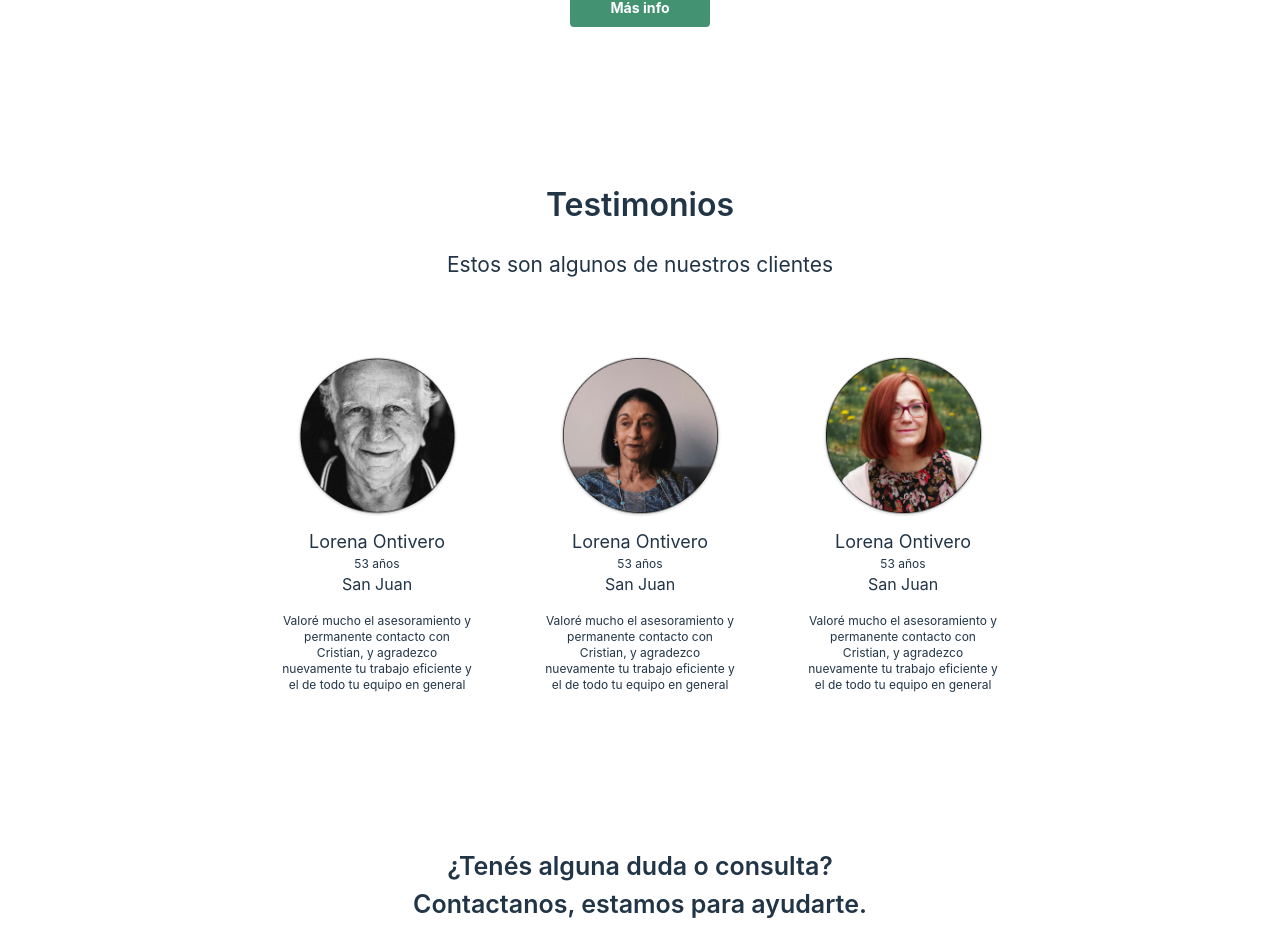
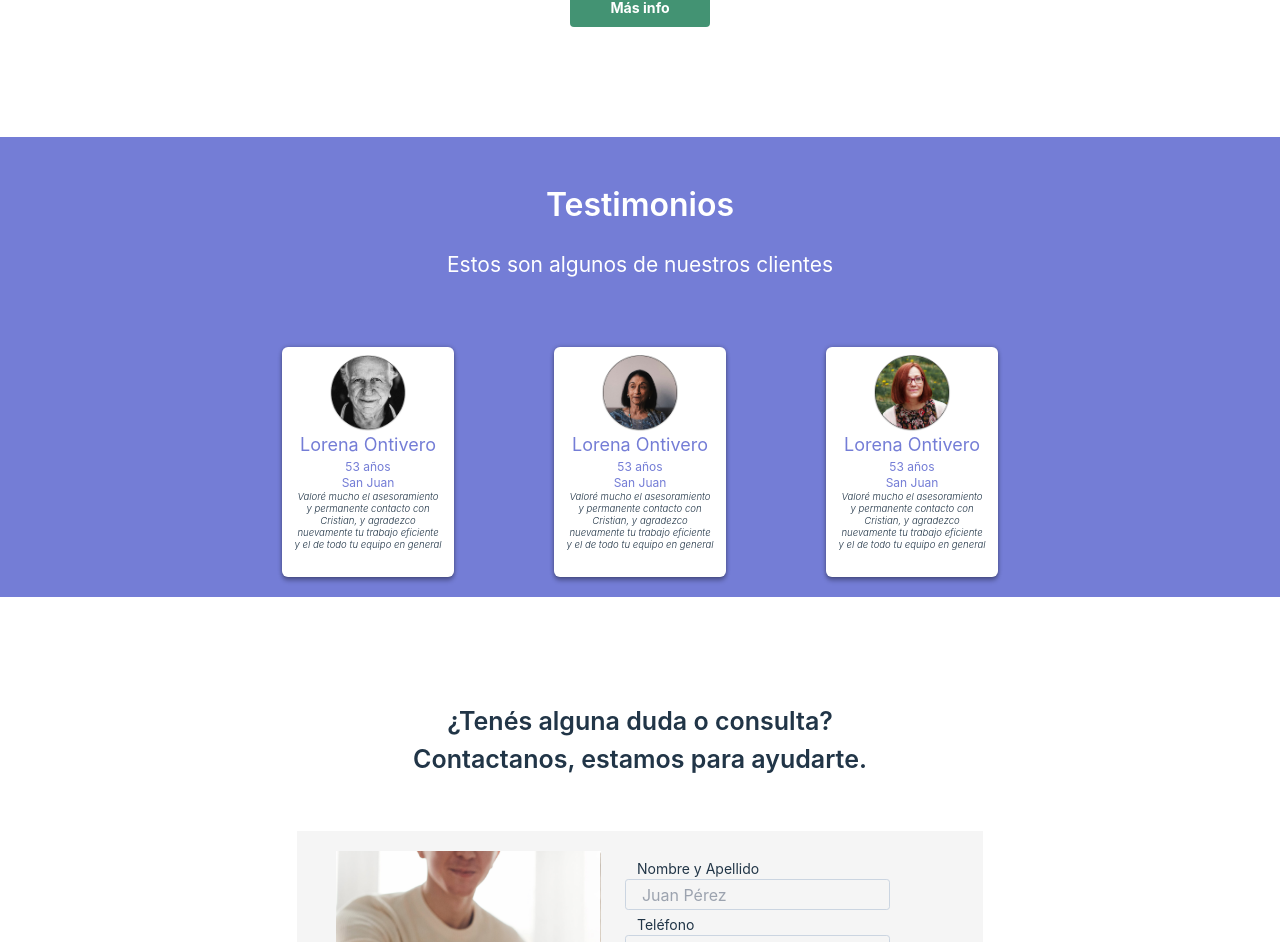
Before and after one commit to FooTalent/iubilare, a React (Vite) app: page / in a window 1280 px wide. Shown: the part 2635-3577 px from the top of the page. Built offline with nearby package versions, Linux system fonts and the light colour scheme.

Commit message:
fix/ bugs

```diff
--- a/src/components/card/Card.tsx
+++ b/src/components/card/Card.tsx
@@ -12,24 +12,24 @@ interface CardProps {
 const Card: React.FC<CardProps> = ({ name, age, city, description, imageUrl, numberStars }) => {
   const starsArray = Array.from({ length: numberStars || 0 });
   return (
-    <div className="flex flex-col justify-center items-center bg-[#e8e8e8] w-[208px] h-[233.92px] pt-[13px] pb-[13px] px-[8px] rounded-md md:h-[415px] md:bg-transparent md:w-[163px] 2xl:min-w-[338.94px] 2xl:min-h[410.83px] 2xl:bg-white 2xl:rounded-lg">
+    <div className="flex flex-col justify-between items-center bg-transparent scroll-none shadow-light-top-heavy-bottom-light-sides w-[169px] h-[223px] pt-[8px] pb-[8px] px-[8px] rounded-md md:shadow-none md:w-[172px] md:h-[230px] md:bg-white  2xl:min-w-[338.94px] 2xl:min-h[410.83px] 2xl:bg-white 2xl:rounded-lg">
       <div className="flex flex-col justify-center items-center w-[192px] h-full md:h-[360px] overflow-hidden">
-        <div className="flex flex-col justify-center items-center w-[95px] h-[84.73px] mb-[13px] md:h-[200px]">
-          <div className="w-[48.73px] h-[48.73px] mb-[10px]  md:w-[163px] md:h-[163px]">
+        <div className="flex flex-col justify-center items-center w-[95px] mb-[13px] md:h-[100px] ">
+          <div className="w-[60.73px] h-[60.73px] mb-[10px] md:mb-3 md:w-[78px] md:h-[65px]  2xl:w-[163px] 2xl:h-[163px]">
             <img className="rounded-full" src={imageUrl} alt="" />
           </div>
           <div>
-            <p className="text-xs md:text-lg">{name}</p>
-            <p className="text-xs">{age}</p>
-            <p className="hidden md:block">{city}</p>
+            <p className="text-base text-[#747DD6] md:text-lg">{name}</p>
+            <p className="text-xs text-[#747DD6]">{age}</p>
+            <p className="text-xs text-[#747DD6]">{city}</p>
           </div>
         </div>
 
-        <div className="w-[192px] h-auto md:mt-[24px]">
-          <p className="text-xs whitespace-normal">{description}</p>
+        <div className=" w-[147px] h-auto md:mt-[5px]">
+          <p className="text-[0.6rem] truncate leading-3 font-light italic whitespace-normal">{description}</p>
         </div>
       </div>
-      <div className="md:hidden">
+      <div className="hidden">
       {starsArray.map((_, index) => (
         <StarSharp key={index} />
       ))}
--- /dev/null
+++ b/src/components/sections/Testimonios.tsx
@@ -0,0 +1,74 @@
+import Card from "../card/Card"
+
+
+export default function Testimonios (){
+    const cards = [
+        {
+          id: 1,
+          name: "Lorena Ontivero",
+          age: "53 años",
+          city: "San Juan",
+          description:
+            "Valoré mucho el asesoramiento y  permanente contacto con Cristian, y agradezco nuevamente tu trabajo eficiente y el de todo tu equipo en general",
+          imageUrl: "./testimonios/test01.png",
+          numberStars: 5,
+        },
+        {
+          id: 2,
+          name: "Lorena Ontivero",
+          age: "53 años",
+          city: "San Juan",
+          description:
+            "Valoré mucho el asesoramiento y  permanente contacto con Cristian, y agradezco nuevamente tu trabajo eficiente y el de todo tu equipo en general",
+          imageUrl: "./testimonios/test02.png",
+          numberStars: 4,
+        },
+        {
+          id: 3,
+          name: "Lorena Ontivero",
+          age: "53 años",
+          city: "San Juan",
+          description:
+            "Valoré mucho el asesoramiento y  permanente contacto con Cristian, y agradezco nuevamente tu trabajo eficiente y el de todo tu equipo en general",
+          imageUrl: "./testimonios/test03.png",
+          numberStars: 5,
+        },
+      ];
+
+      const data = [...cards];
+
+    return(
+        <div className="md:bg-background-violet px-[16px] md:px-[40px] 2xl:px-[120px] md:pt-[54px]">
+        <div>
+          <h2 className="text-xl font-semibold md:text-[32px] 2xl:text-[49px] md:mb-8 md:text-white">
+            Testimonios
+          </h2>
+        </div>
+        <div className="hidden md:block">
+          <h3 className="text-xl 2xl:font-semibold md:text-[21px] 2xl:text-[31px] md:text-white">
+            Estos son algunos de nuestros clientes
+          </h3>
+        </div>
+        <div className="min-h-[48px]"></div>
+
+        <div className="overflow-auto w-full h-full 2xl:flex 2xl:justify-center">
+          <div className="flex whitespace-nowrap gap-5 md:gap-[100px] md:justify-center md:overflow-hidden 2xl:gap-[150px]  py-5">
+            {data.map((card, index) => (
+              <Card
+                key={index}
+                name={card.name}
+                age={card.age}
+                city={card.city}
+                description={card.description}
+                imageUrl={card.imageUrl}
+                numberStars={card.numberStars}
+              />
+            ))}
+          </div>
+        </div>
+        <div className="2xl:min-h-[63px]"></div>
+      </div>
+    )
+
+
+};
--- a/src/views/Home.tsx
+++ b/src/views/Home.tsx
@@ -1,9 +1,9 @@
-import Card from "../components/card/Card";
 import Form from "../components/form/Form";
-import CardQueHacemos from "../components/cardQueHacemos/cardQueHacemos";
 import { useEffect, useRef } from "react";
 import { useLocation } from "react-router-dom";
 import QueHacemos from "../components/sections/QueHacemos";
+import Testimonios from "../components/sections/Testimonios";
+
 
 export default function Home(    ) {
   const formSection:any = useRef(null);
@@ -29,40 +29,6 @@ export default function Home(    ) {
     }
   }, [state]);
 
-  const cards = [
-    {
-      id: 1,
-      name: "Lorena Ontivero",
-      age: "53 años",
-      city: "San Juan",
-      description:
-        "Valoré mucho el asesoramiento y  permanente contacto con Cristian, y agradezco nuevamente tu trabajo eficiente y el de todo tu equipo en general",
-      imageUrl: "./testimonios/test01.png",
-      numberStars: 5,
-    },
-    {
-      id: 2,
-      name: "Lorena Ontivero",
-      age: "53 años",
-      city: "San Juan",
-      description:
-        "Valoré mucho el asesoramiento y  permanente contacto con Cristian, y agradezco nuevamente tu trabajo eficiente y el de todo tu equipo en general",
-      imageUrl: "./testimonios/test02.png",
-      numberStars: 4,
-    },
-    {
-      id: 3,
-      name: "Lorena Ontivero",
-      age: "53 años",
-      city: "San Juan",
-      description:
-        "Valoré mucho el asesoramiento y  permanente contacto con Cristian, y agradezco nuevamente tu trabajo eficiente y el de todo tu equipo en general",
-      imageUrl: "./testimonios/test03.png",
-      numberStars: 5,
-    },
-  ];
-
-  const data = [...cards];
 
   return (
     <div className="md:mt-[140px]">
@@ -185,36 +151,7 @@ export default function Home(    ) {
 
 
       {/* Seccion Testimonios */}
-      <div className="2xl:bg-background-violet px-[16px] md:px-[40px] 2xl:px-[120px] md:pt-[54px]">
-        <div>
-          <h2 className="text-xl font-semibold md:text-[32px] 2xl:text-[49px] md:mb-8 2xl:text-white">
-            Testimonios
-          </h2>
-        </div>
-        <div className="hidden md:block">
-          <h3 className="text-xl 2xl:font-semibold md:text-[21px] 2xl:text-[31px] 2xl:text-white">
-            Estos son algunos de nuestros clientes
-          </h3>
-        </div>
-        <div className="min-h-[48px]"></div>
-
-        <div className="overflow-auto w-full h-full 2xl:flex 2xl:justify-center">
-          <div className="flex whitespace-nowrap gap-5 md:gap-[100px] md:justify-center md:overflow-hidden 2xl:gap-[150px]">
-            {data.map((card, index) => (
-              <Card
-                key={index}
-                name={card.name}
-                age={card.age}
-                city={card.city}
-                description={card.description}
-                imageUrl={card.imageUrl}
-                numberStars={card.numberStars}
-              />
-            ))}
-          </div>
-        </div>
-        <div className="2xl:min-h-[63px]"></div>
-      </div>
+      <Testimonios/>
 
       {/* Separador */}
       <div className="min-h-[106.08px]"></div>
```
